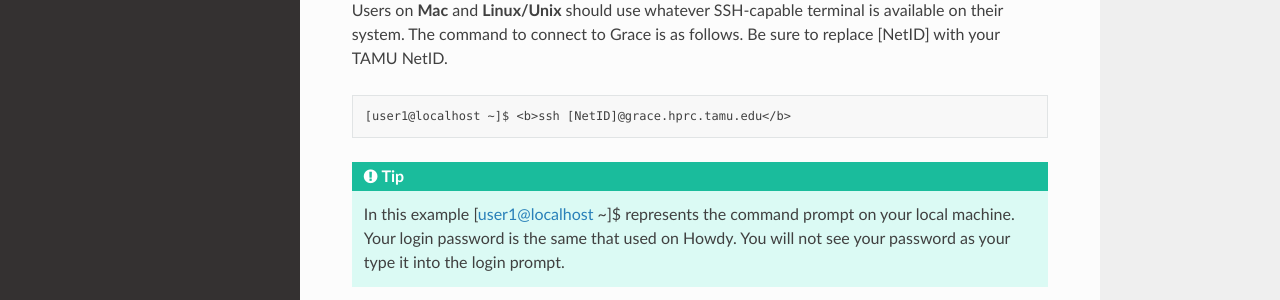
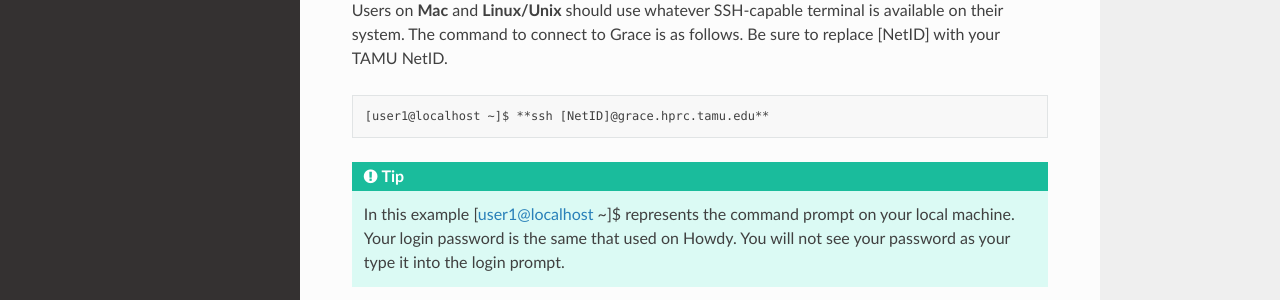
Before and after one commit to EmmanuelDej/rtd-tutorial, a Sphinx documentation site: the page built from docs/grace.rst, in a window 1280 px wide and 1359 px high. Shown: the part 737-1037 px from the top of the window. Built offline with Sphinx 7.4.7 and the Read the Docs theme 2.0.0, drawn with Linux system fonts in a browser that asks for light colours; pages that are not in the unit, such as notebooks, are missing from menus.

```diff
--- a/docs/grace.rst
+++ b/docs/grace.rst
@@ -23,7 +23,7 @@ Users on **Mac** and **Linux/Unix** should use whatever SSH-capable terminal is
 
 .. code-block:: php
 
-  [user1@localhost ~]$ <b>ssh [NetID]@grace.hprc.tamu.edu</b>
+  [user1@localhost ~]$ **ssh [NetID]@grace.hprc.tamu.edu**
 
 .. tip::
   In this example [user1@localhost ~]$ represents the command prompt on your local machine.
```
